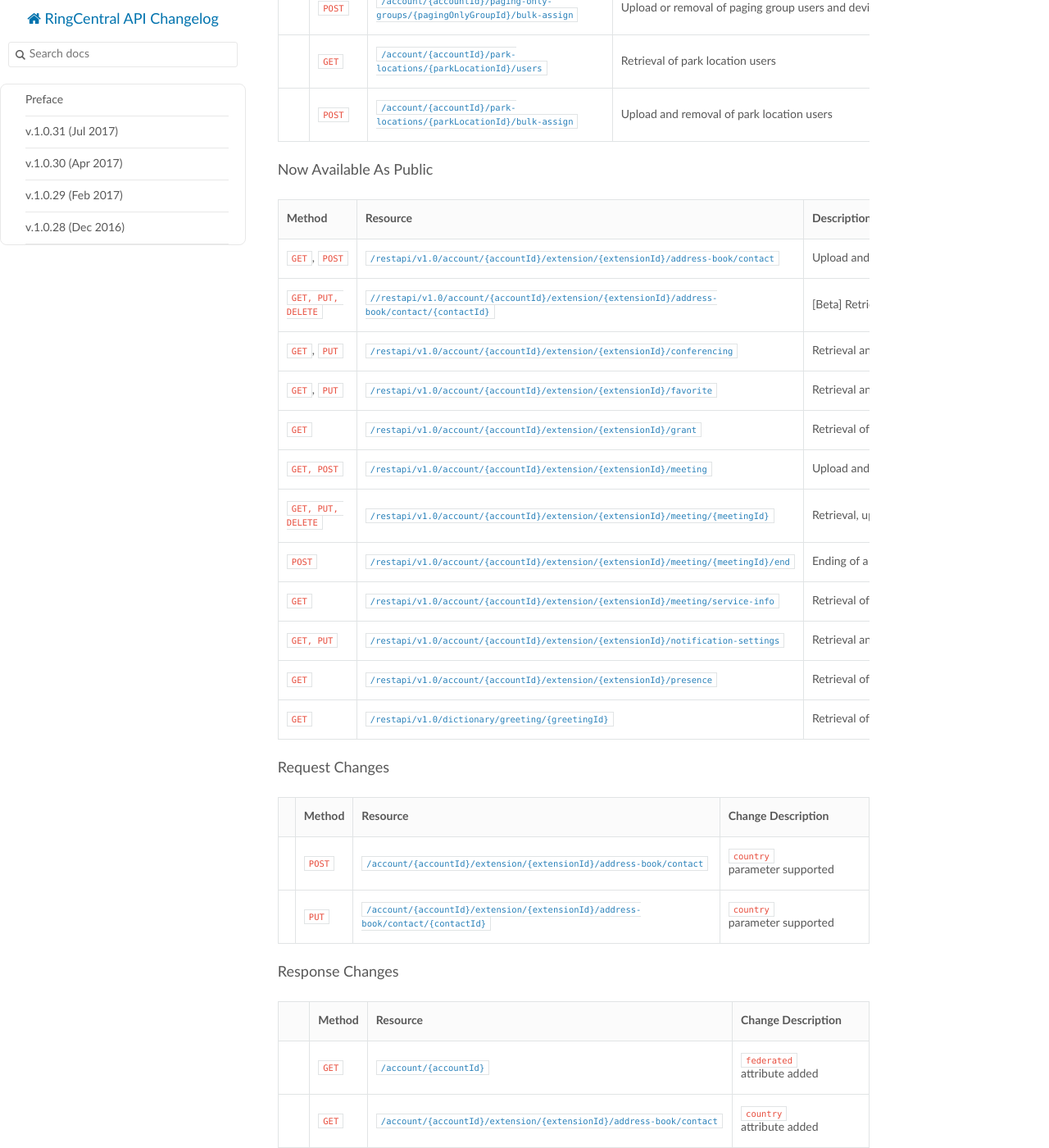
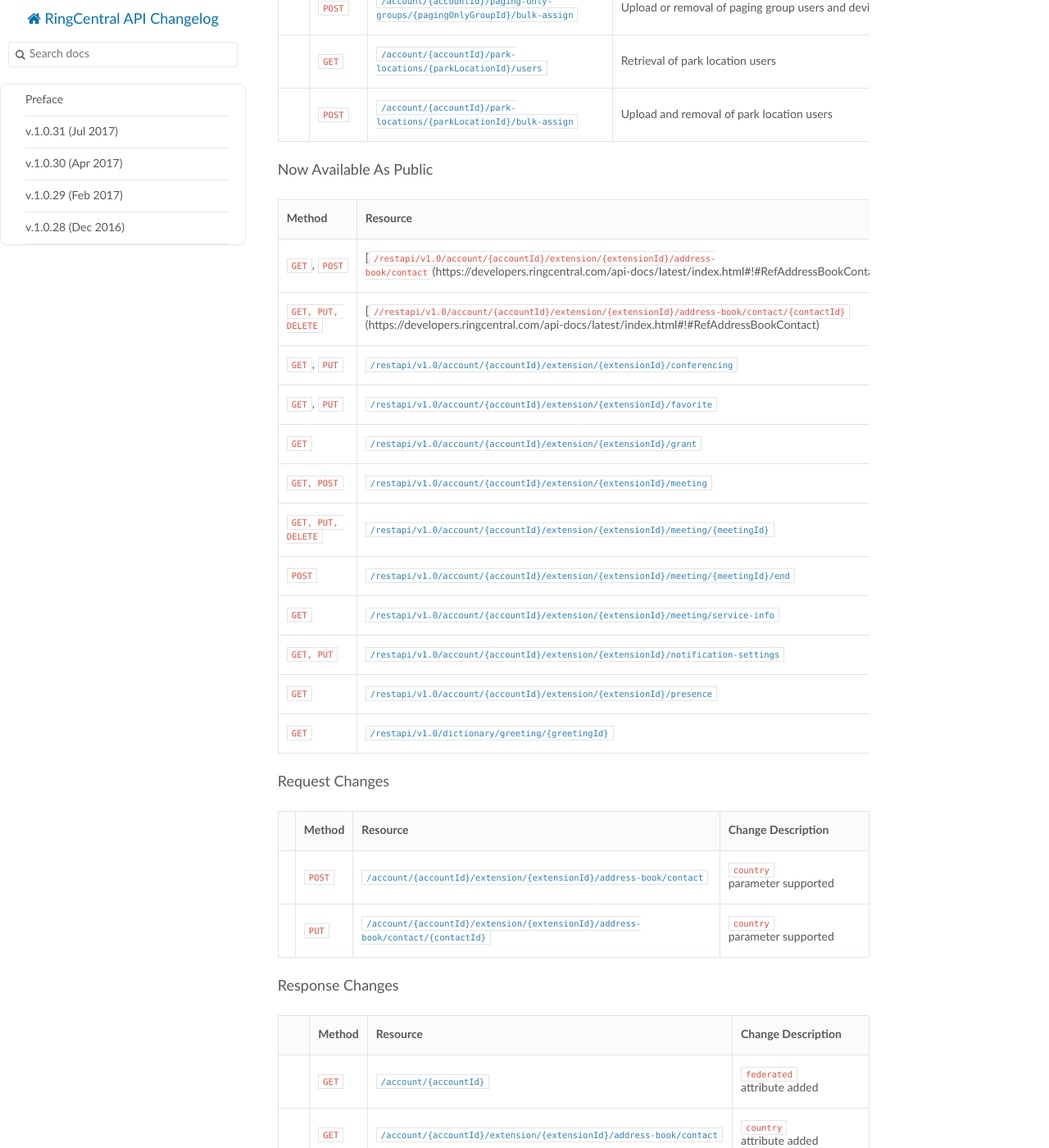
Before and after one commit to ringcentral/ringcentral-api-changelog, an MkDocs documentation site: the page built from docs/1_0_32.md, in a window 1280 px wide and 1400 px high, scrolled down 1181 px. Shown: the whole window at 82% size. Built offline with MkDocs 1.6.1, drawn with Linux system fonts in a browser that asks for light colours; nearby versions of some CDN libraries; old or Windows-style settings are respelled for this version of MkDocs.

Commit message:
Update 1_0_32.md

```diff
--- a/docs/1_0_32.md
+++ b/docs/1_0_32.md
@@ -29,8 +29,8 @@ Basepath for all URLs: `https://platform.ringcentral.com/restapi/v1.0`.
 ### Now Available As Public
 |Method|Resource|Description|
 |------|--------|-----------|
-|`GET`, `POST`|[`/restapi/v1.0/account/{accountId}/extension/{extensionId}/address-book/contact`](https://developers.ringcentral.com/api-docs/latest/index.html#!#RefAddressBookContacts.html)|Upload and retrieval of User contacts|
-|`GET, PUT, DELETE` |[`//restapi/v1.0/account/{accountId}/extension/{extensionId}/address-book/contact/{contactId}`](https://developers.ringcentral.com/api-docs/latest/index.html#!#RefAddressBookContact)|[Beta] Retrieval, update and removal of a user contact|
+|`GET`, `POST`|[`/restapi/v1.0/account/{accountId}/extension/{extensionId}/address-book/contact`(https://developers.ringcentral.com/api-docs/latest/index.html#!#RefAddressBookContacts.html)|Upload and retrieval of User contacts|
+|`GET, PUT, DELETE` |[`//restapi/v1.0/account/{accountId}/extension/{extensionId}/address-book/contact/{contactId}`(https://developers.ringcentral.com/api-docs/latest/index.html#!#RefAddressBookContact)|[Beta] Retrieval, update and removal of a user contact|
 |`GET`, `PUT`|[`/restapi/v1.0/account/{accountId}/extension/{extensionId}/conferencing`](https://developers.ringcentral.com/api-docs/latest/index.html#!#RefConferencingInfo.html)|Retrieval and update of Free Conference Calling (FCC) feature info |
 |`GET`, `PUT`|[`/restapi/v1.0/account/{accountId}/extension/{extensionId}/favorite`](https://developers.ringcentral.com/api-docs/latest/index.html#!#RefFavorites.html)|Retrieval and update of user Favorite contacts|
 |`GET`|[`/restapi/v1.0/account/{accountId}/extension/{extensionId}/grant`](https://developers.ringcentral.com/api-docs/latest/index.html#!#RefGetExtensionGrantList.html)|Retrieval of a user grant list|
```
